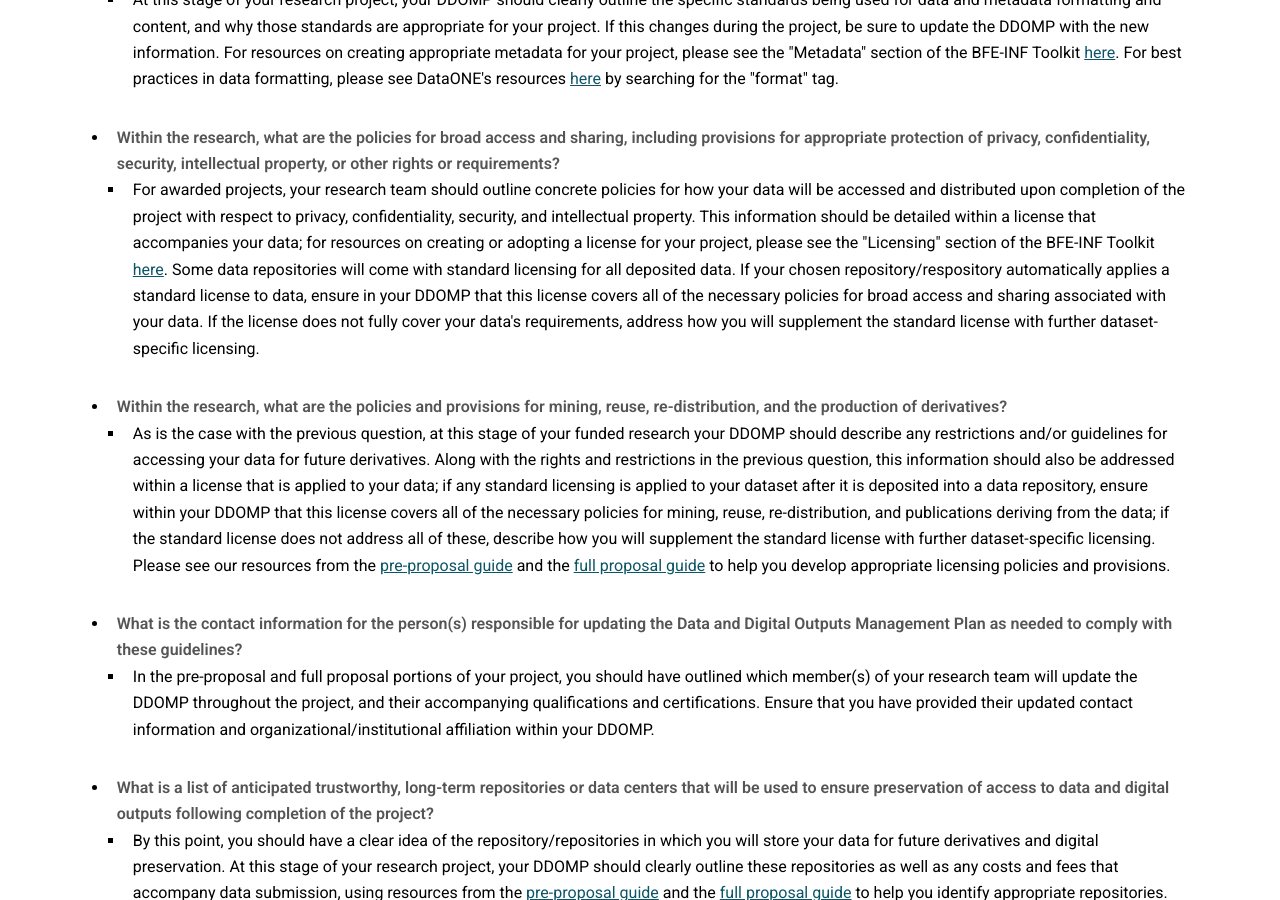
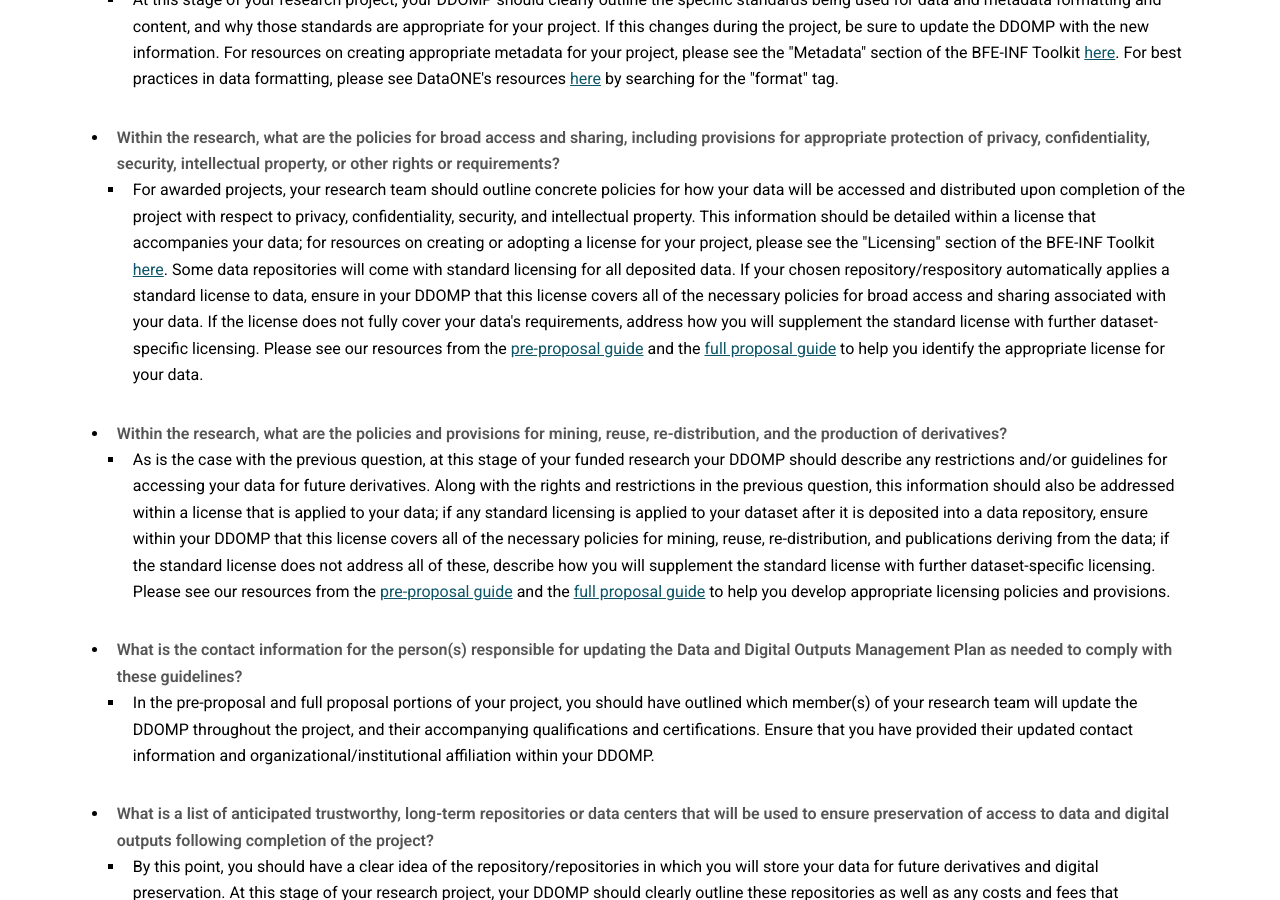
Before and after one commit to bfe-inf/toolkit, a Jekyll site: the page built from ddomp-awardedprojects.html, in a window 1280 px wide and 900 px high, scrolled down 829 px. Built offline with Jekyll 4.4.1, drawn with Linux system fonts in a browser that asks for light colours.

Commit message:
Update ddomp-awardedprojects.html

```diff
--- a/ddomp-awardedprojects.html
+++ b/ddomp-awardedprojects.html
@@ -62,7 +62,7 @@
 							</ul>
 						<li><strong>Within the research, what are the policies for broad access and sharing, including provisions for appropriate protection of privacy, confidentiality, security, intellectual property, or other rights or requirements?</strong></li>
 							<ul style="list-style-type:square">
-								<li>For awarded projects, your research team should outline concrete policies for how your data will be accessed and distributed upon completion of the project with respect to privacy, confidentiality, security, and intellectual property. This information should be detailed within a license that accompanies your data; for resources on creating or adopting a license for your project, please see the "Licensing" section of the BFE-INF Toolkit <a href="https://bfe-inf.github.io/toolkit/bp&s-licensing.html" target="_blank">here</a>. Some data repositories will come with standard licensing for all deposited data. If your chosen repository/respository automatically applies a standard license to data, ensure in your DDOMP that this license covers all of the necessary policies for broad access and sharing associated with your data. If the license does not fully cover your data's requirements, address how you will supplement the standard license with further dataset-specific licensing.</li>
+								<li>For awarded projects, your research team should outline concrete policies for how your data will be accessed and distributed upon completion of the project with respect to privacy, confidentiality, security, and intellectual property. This information should be detailed within a license that accompanies your data; for resources on creating or adopting a license for your project, please see the "Licensing" section of the BFE-INF Toolkit <a href="https://bfe-inf.github.io/toolkit/bp&s-licensing.html" target="_blank">here</a>. Some data repositories will come with standard licensing for all deposited data. If your chosen repository/respository automatically applies a standard license to data, ensure in your DDOMP that this license covers all of the necessary policies for broad access and sharing associated with your data. If the license does not fully cover your data's requirements, address how you will supplement the standard license with further dataset-specific licensing. Please see our resources from the <a href="ddomp-preproposal.html" target="_blank">pre-proposal guide</a> and the <a href="ddomp-fullproposal.html" target="_blank">full proposal guide</a> to help you identify the appropriate license for your data.</li>
 							</ul>
 						<li><strong>Within the research, what are the policies and provisions for mining, reuse, re-distribution, and the production of derivatives?</strong></li>
 							<ul style="list-style-type:square">
```
